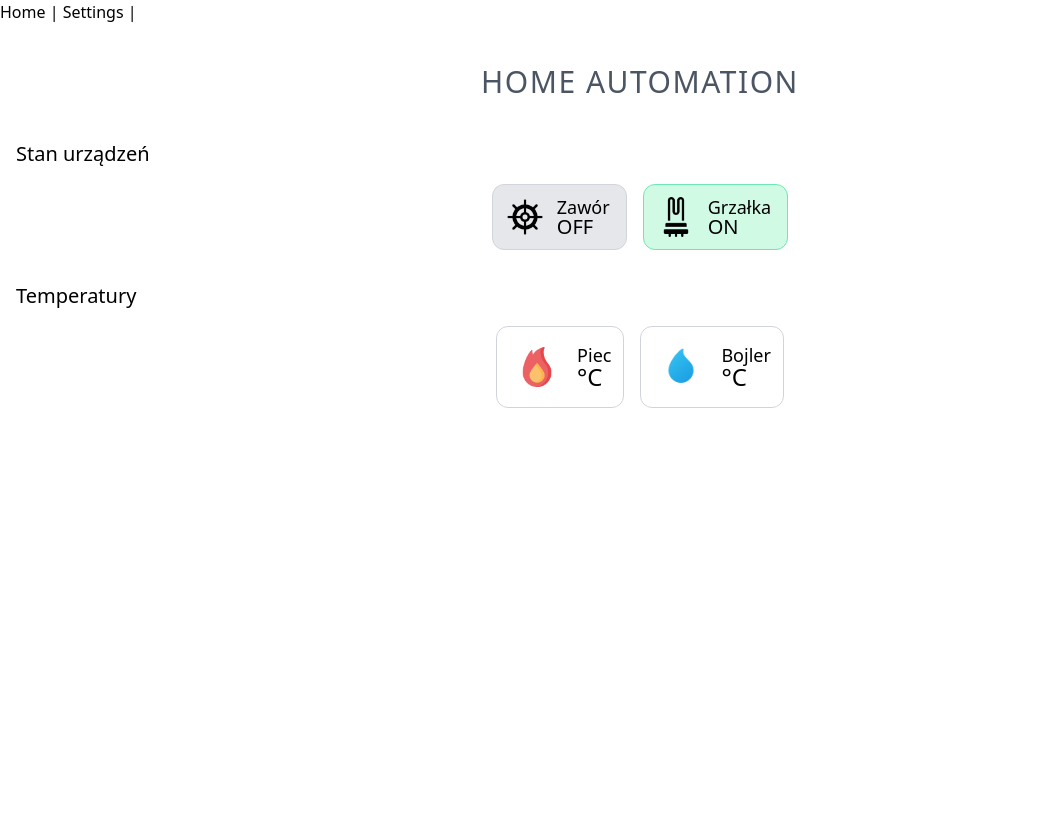
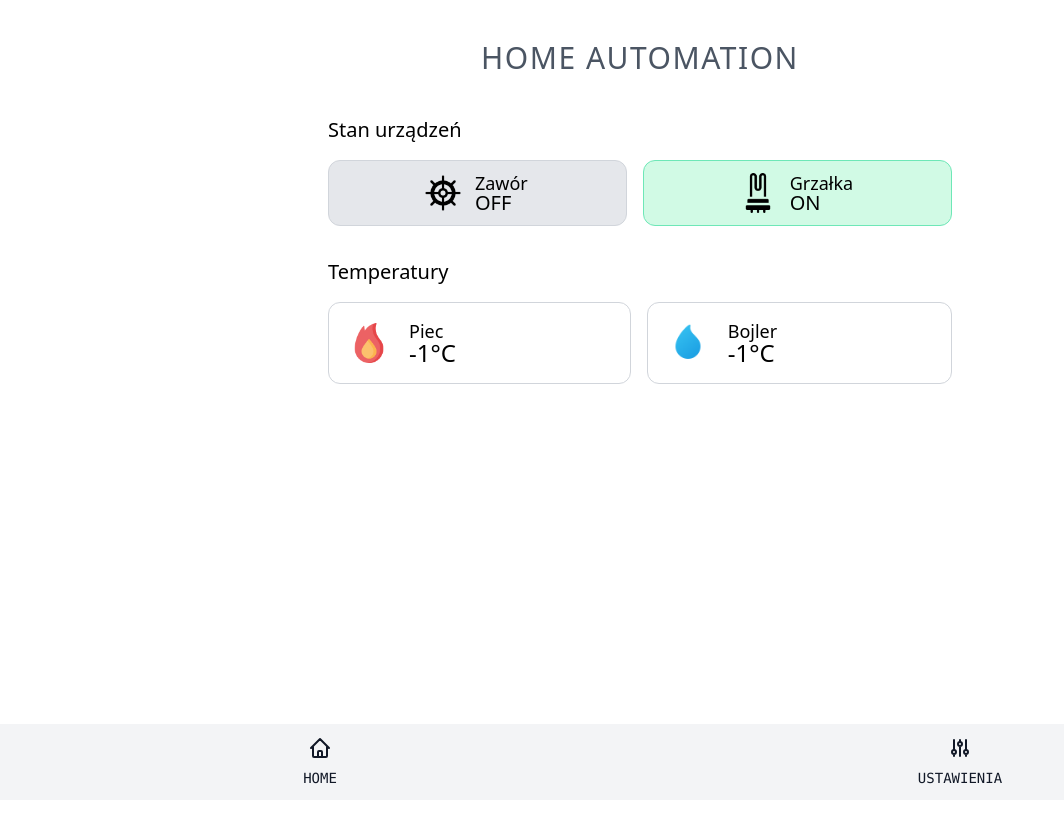
Before and after one commit to suwalszczyzna/home_automation_gui, a Vue app: page / in a window 1280 px wide. Shown: the whole page, without its empty margins (0-1064 px from the left). After the commit the page ends 800 px from the top, so only its background shows below. Built offline with nearby package versions, Linux system fonts and the light colour scheme; no server answers.

Commit message:
rewrited old features

```diff
--- a/src/components/DeviceIndicator.vue
+++ b/src/components/DeviceIndicator.vue
@@ -1,6 +1,6 @@
 <template>
   <div
-    class="grow p-2 m-2 rounded-xl border flex justify-center items-center bg-gray-200 border-gray-300"
+    class="p-2 m-2 rounded-xl border flex-auto flex justify-center items-center bg-gray-200 border-gray-300"
     v-bind:class="{
       'bg-green-100 border-green-300 text-lime-900': state,
     }"
--- a/src/components/HelloWorld.vue
+++ /dev/null
@@ -1,140 +0,0 @@
-<template>
-  <div class="hello">
-    <h1>{{ msg }}</h1>
-    <p>
-      For a guide and recipes on how to configure / customize this project,<br />
-      check out the
-      <a href="https://cli.vuejs.org" target="_blank" rel="noopener"
-        >vue-cli documentation</a
-      >.
-    </p>
-    <h3>Installed CLI Plugins</h3>
-    <ul>
-      <li>
-        <a
-          href="https://github.com/vuejs/vue-cli/tree/dev/packages/%40vue/cli-plugin-babel"
-          target="_blank"
-          rel="noopener"
-          >babel</a
-        >
-      </li>
-      <li>
-        <a
-          href="https://github.com/vuejs/vue-cli/tree/dev/packages/%40vue/cli-plugin-pwa"
-          target="_blank"
-          rel="noopener"
-          >pwa</a
-        >
-      </li>
-      <li>
-        <a
-          href="https://github.com/vuejs/vue-cli/tree/dev/packages/%40vue/cli-plugin-router"
-          target="_blank"
-          rel="noopener"
-          >router</a
-        >
-      </li>
-      <li>
-        <a
-          href="https://github.com/vuejs/vue-cli/tree/dev/packages/%40vue/cli-plugin-eslint"
-          target="_blank"
-          rel="noopener"
-          >eslint</a
-        >
-      </li>
-      <li>
-        <a
-          href="https://github.com/vuejs/vue-cli/tree/dev/packages/%40vue/cli-plugin-typescript"
-          target="_blank"
-          rel="noopener"
-          >typescript</a
-        >
-      </li>
-    </ul>
-    <h3>Essential Links</h3>
-    <ul>
-      <li>
-        <a href="https://vuejs.org" target="_blank" rel="noopener">Core Docs</a>
-      </li>
-      <li>
-        <a href="https://forum.vuejs.org" target="_blank" rel="noopener"
-          >Forum</a
-        >
-      </li>
-      <li>
-        <a href="https://chat.vuejs.org" target="_blank" rel="noopener"
-          >Community Chat</a
-        >
-      </li>
-      <li>
-        <a href="https://twitter.com/vuejs" target="_blank" rel="noopener"
-          >Twitter</a
-        >
-      </li>
-      <li>
-        <a href="https://news.vuejs.org" target="_blank" rel="noopener">News</a>
-      </li>
-    </ul>
-    <h3>Ecosystem</h3>
-    <ul>
-      <li>
-        <a href="https://router.vuejs.org" target="_blank" rel="noopener"
-          >vue-router</a
-        >
-      </li>
-      <li>
-        <a href="https://vuex.vuejs.org" target="_blank" rel="noopener">vuex</a>
-      </li>
-      <li>
-        <a
-          href="https://github.com/vuejs/vue-devtools#vue-devtools"
-          target="_blank"
-          rel="noopener"
-          >vue-devtools</a
-        >
-      </li>
-      <li>
-        <a href="https://vue-loader.vuejs.org" target="_blank" rel="noopener"
-          >vue-loader</a
-        >
-      </li>
-      <li>
-        <a
-          href="https://github.com/vuejs/awesome-vue"
-          target="_blank"
-          rel="noopener"
-          >awesome-vue</a
-        >
-      </li>
-    </ul>
-  </div>
-</template>
-
-<script lang="ts">
-import { defineComponent } from "vue";
-
-export default defineComponent({
-  name: "HelloWorld",
-  props: {
-    msg: String,
-  },
-});
-</script>
-
-<!-- Add "scoped" attribute to limit CSS to this component only -->
-<style scoped>
-h3 {
-  margin: 40px 0 0;
-}
-ul {
-  list-style-type: none;
-  padding: 0;
-}
-li {
-  display: inline-block;
-  margin: 0 10px;
-}
-a {
-  color: #42b983;
-}
-</style>
--- /dev/null
+++ b/src/components/TempIndicator.vue
@@ -0,0 +1,28 @@
+<template>
+  <div
+    class="flex-auto p-3 m-2 bg-white rounded-xl border border-gray-300 flex items-center"
+  >
+    <div class="p-2">
+      <img
+        class="w-10"
+        :src="require(`../assets/icons/${iconName}`)"
+        alt="Piec"
+      />
+    </div>
+    <div class="pl-3 flex flex-col justify-center">
+      <h3 class="text-lg leading-5">{{ name }}</h3>
+      <p class="co-temp text-2xl leading-6">{{ value }}°C</p>
+    </div>
+  </div>
+</template>
+<script lang="ts">
+import { defineComponent } from "vue";
+export default defineComponent({
+  name: "TempIndicator",
+  props: {
+    iconName: String,
+    value: Number,
+    name: String,
+  }
+});
+</script>
--- a/src/layouts/AppLayoutDefault.vue
+++ b/src/layouts/AppLayoutDefault.vue
@@ -1,5 +1,5 @@
 <template>
-  <div>
+  <div class="container mx-auto min-h-screen font-light p-2">
     <AppLayoutNavbar />
     <slot />
   </div>
--- a/src/layouts/AppLayoutNavbar.vue
+++ b/src/layouts/AppLayoutNavbar.vue
@@ -1,8 +1,49 @@
 <template>
-  <div id="nav">
-    <router-link to="/">Home</router-link> |
-    <router-link to="/settings">Settings</router-link> |
-  </div>
+  <nav
+    class="fixed bottom-0 inset-x-0 bg-gray-100 flex justify-between text-sm text-gray-900 uppercase font-mono"
+  >
+    <router-link
+      to="/"
+      class="w-full block py-3 px-3 text-center hover:bg-gray-200 hover:text-gray-800 transition duration-300"
+    >
+      <svg
+        xmlns="http://www.w3.org/2000/svg"
+        class="w-6 h-6 mb-2 mx-auto"
+        fill="none"
+        viewBox="0 0 24 24"
+        stroke="currentColor"
+      >
+        <path
+          stroke-linecap="round"
+          stroke-linejoin="round"
+          stroke-width="2"
+          d="M3 12l2-2m0 0l7-7 7 7M5 10v10a1 1 0 001 1h3m10-11l2 2m-2-2v10a1 1 0 01-1 1h-3m-6 0a1 1 0 001-1v-4a1 1 0 011-1h2a1 1 0 011 1v4a1 1 0 001 1m-6 0h6"
+        />
+      </svg>
+      Home
+    </router-link>
+
+    <router-link
+      to="/settings"
+      class="w-full block py-3 px-3 text-center hover:bg-gray-200 hover:text-gray-800"
+    >
+      <svg
+        class="w-6 h-6 mb-2 mx-auto"
+        xmlns="http://www.w3.org/2000/svg"
+        fill="none"
+        viewBox="0 0 24 24"
+        stroke="currentColor"
+      >
+        <path
+          stroke-linecap="round"
+          stroke-linejoin="round"
+          stroke-width="2"
+          d="M12 6V4m0 2a2 2 0 100 4m0-4a2 2 0 110 4m-6 8a2 2 0 100-4m0 4a2 2 0 110-4m0 4v2m0-6V4m6 6v10m6-2a2 2 0 100-4m0 4a2 2 0 110-4m0 4v2m0-6V4"
+        />
+      </svg>
+      Ustawienia
+    </router-link>
+  </nav>
 </template>
 
 <script>
--- a/src/views/Home.vue
+++ b/src/views/Home.vue
@@ -1,5 +1,5 @@
 <template>
-  <div id="temp" class="container mx-auto min-h-screen font-light p-2">
+  <div id="temp" class="mx-auto max-w-screen-sm">
     <h1
       class="m-6 p-2 text-3xl text-center tracking-wider uppercase font-medium text-gray-600"
     >
@@ -9,44 +9,67 @@
     <h2 class="p-2 mt-4 text-xl">Stan urządzeń</h2>
     <div class="flex flex-row justify-center text-4xl">
       <DeviceIndicator v-bind:state="false" iconName="valve.png" name="Zawór" />
-      <DeviceIndicator v-bind:state="true" iconName="heater.png" name="Grzałka" />
+      <DeviceIndicator
+        v-bind:state="true"
+        iconName="heater.png"
+        name="Grzałka"
+      />
     </div>
     <h2 class="p-2 mt-4 text-xl">Temperatury</h2>
     <div class="flex flex-row justify-center text-4xl">
-      <div
-        class="grow p-3 m-2 bg-white rounded-xl border border-gray-300 flex items-center"
-      >
-        <div class="p-2">
-          <img class="w-10" src="@/assets/icons/flame.png" alt="Piec" />
-        </div>
-        <div class="pl-3 flex flex-col justify-center">
-          <h3 class="text-lg leading-5">Piec</h3>
-          <p class="co-temp text-2xl leading-6">{{ coTemp }}°C</p>
-        </div>
-      </div>
-      <div
-        class="grow p-3 m-2 bg-white rounded-xl border border-gray-300 flex items-center"
-      >
-        <div class="p-2">
-          <img class="w-10" src="@/assets/icons/water.png" alt="Piec" />
-        </div>
-        <div class="pl-3 flex flex-col justify-center">
-          <h3 class="text-lg leading-5">Bojler</h3>
-          <p class="co-temp text-2xl leading-6">{{ waterTemp }}°C</p>
-        </div>
-      </div>
+      <TempIndicator :value="coTemp" name="Piec" iconName="flame.png" />
+      <TempIndicator :value="waterTemp" name="Bojler" iconName="water.png" />
     </div>
   </div>
 </template>
 
 <script lang="ts">
-import { defineComponent } from "vue";
+import { defineComponent, onMounted, ref } from "vue";
 import DeviceIndicator from "@/components/DeviceIndicator.vue";
+import TempIndicator from "@/components/TempIndicator.vue";
 
 export default defineComponent({
   name: "Home",
   components: {
     DeviceIndicator,
+    TempIndicator,
+  },
+  setup() {
+    const coTemp = ref(0);
+    const waterTemp = ref(0);
+    const heaterStatus = ref(false);
+    const valveStatus = ref(false);
+
+    onMounted(() => {
+      fetch("http://192.168.1.25:5000/api/temperature")
+        .then((response) => response.json())
+        .then((data) => {
+          console.log(data);
+          coTemp.value = data.co_temp;
+          waterTemp.value = data.water_temp;
+        })
+        .catch((err) => {
+          console.error(err);
+          coTemp.value = -1;
+          waterTemp.value = -1;
+        });
+      fetch("http://192.168.1.25:5000/api/smart_device_statuses")
+        .then((response) => response.json())
+        .then((data) => {
+          console.log(data);
+          heaterStatus.value = data.heater;
+          valveStatus.value = data.valve;
+        })
+        .catch((err) => {
+          console.error(err);
+          heaterStatus.value = false;
+          valveStatus.value = false;
+        });
+    });
+    return {
+      coTemp,
+      waterTemp,
+    };
   },
 });
 </script>
--- a/src/views/Settings.vue
+++ b/src/views/Settings.vue
@@ -1,6 +1,10 @@
 <template>
   <div>
-    <h1>Settings</h1>
+    <h1
+      class="m-6 p-2 text-3xl text-center tracking-wider uppercase font-medium text-gray-600"
+    >
+      Soon...
+    </h1>
   </div>
 </template>
 
```
